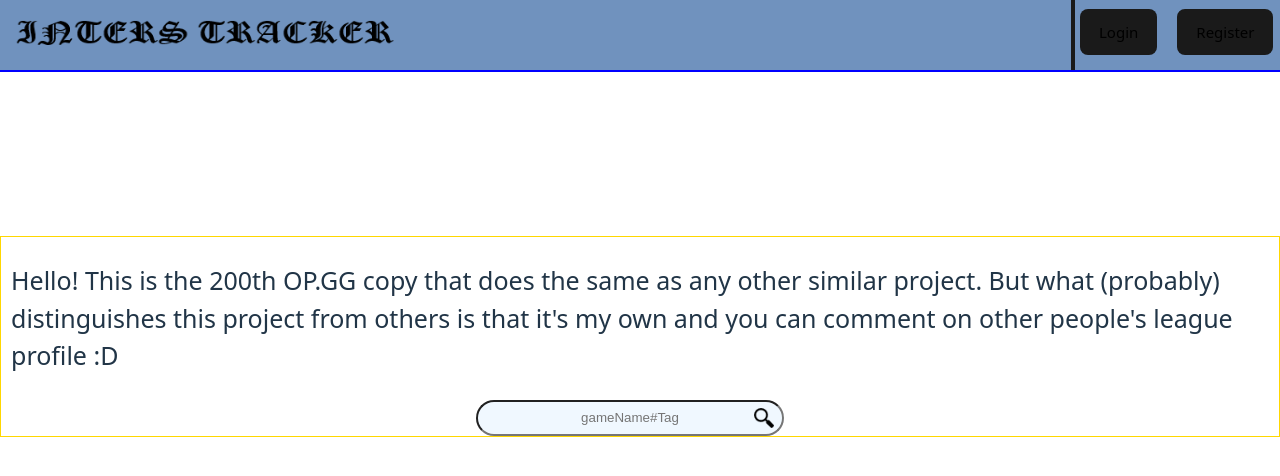
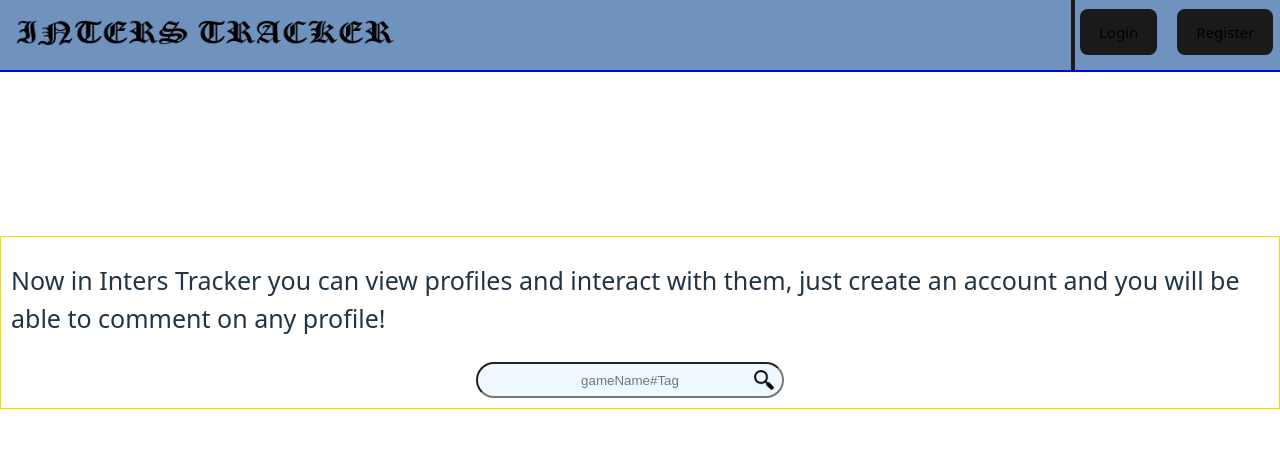
Before and after one commit to fel201/Inters-Tracker, a React (Vite) app in the folder apps/web/: page / in a window 1280 px wide. Shown: the top 476 px of the page. Built offline with nearby package versions, Linux system fonts and the light colour scheme.

Commit message:
change landing page main text

```diff
--- a/apps/web/src/components/Home/Home.tsx
+++ b/apps/web/src/components/Home/Home.tsx
@@ -17,10 +17,8 @@ export function Home() {
   return (
     <div id="home-wrapper">
       <p>
-        Hello! This is the 200th OP.GG copy that does the same as any other
-        similar project. But what (probably) distinguishes this project from
-        others is that it's my own and you can comment on other people's league
-        profile :D{" "}
+        Now in Inters Tracker you can view profiles and interact with them,
+        just create an account and you will be able to comment on any profile!
       </p>
       <form id="profile-search-form" autoComplete="off">
         <input id="profile-search" type="text" name="gameName_tag" placeholder="gameName#Tag" />
--- a/apps/web/src/components/Home/homeStyle.css
+++ b/apps/web/src/components/Home/homeStyle.css
@@ -32,6 +32,7 @@ p {
     display: flex;
     flex-direction: row;
     align-self: center;
+    padding-bottom: 10px;
 }
 
 #search-icon {
--- a/apps/web/src/components/Menu/Menu.tsx
+++ b/apps/web/src/components/Menu/Menu.tsx
@@ -33,11 +33,9 @@ export function Menu() {
   }, [menuClick]);
 
   useEffect(() => {
-    console.log("executed");
     const displayInters = async () => {
       handleMenuButton();
       setMenuClick(true);
-      console.log("menuclick set");
     };
     const menuButton = document.getElementById(
       "hamburguer-button",
```
